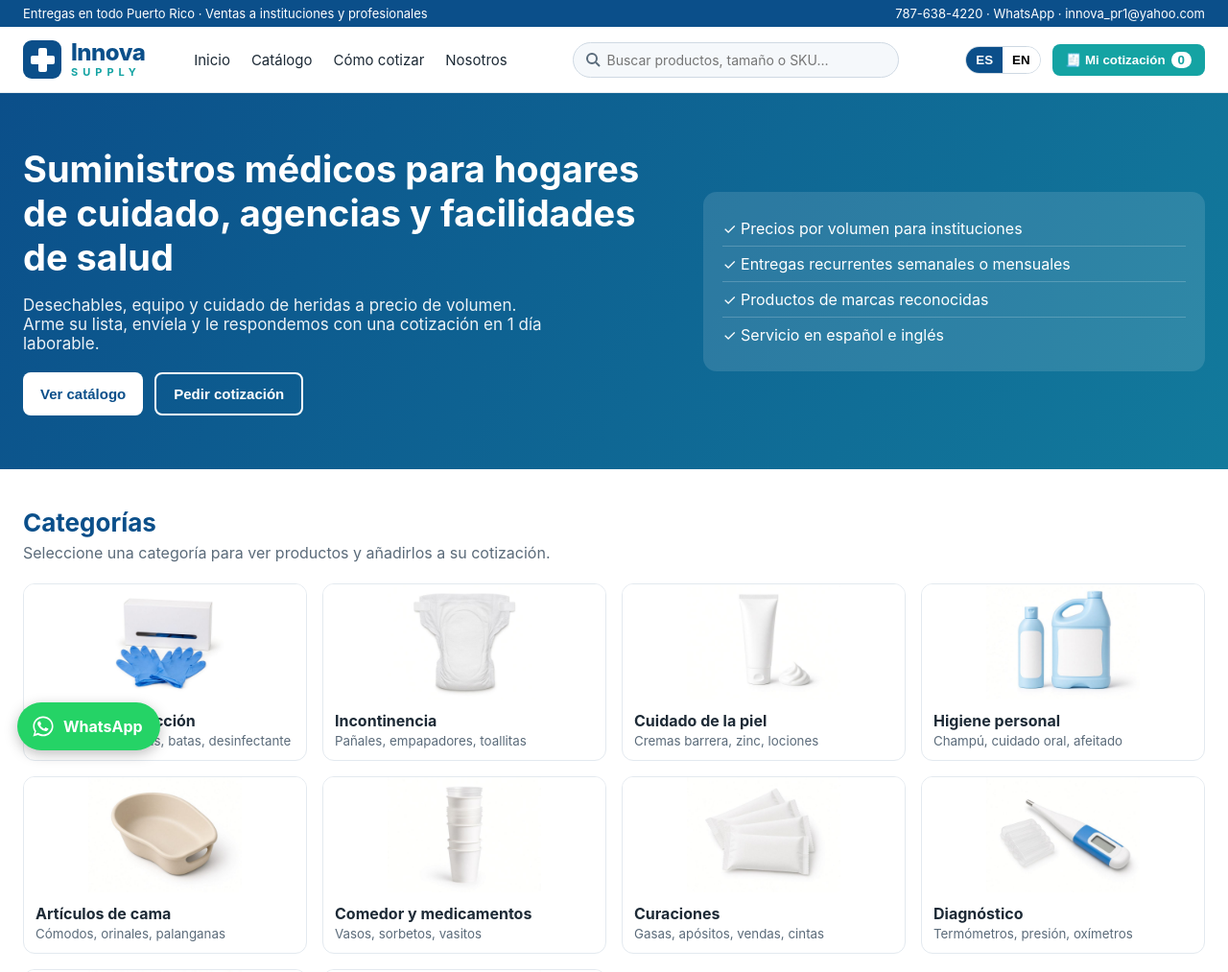
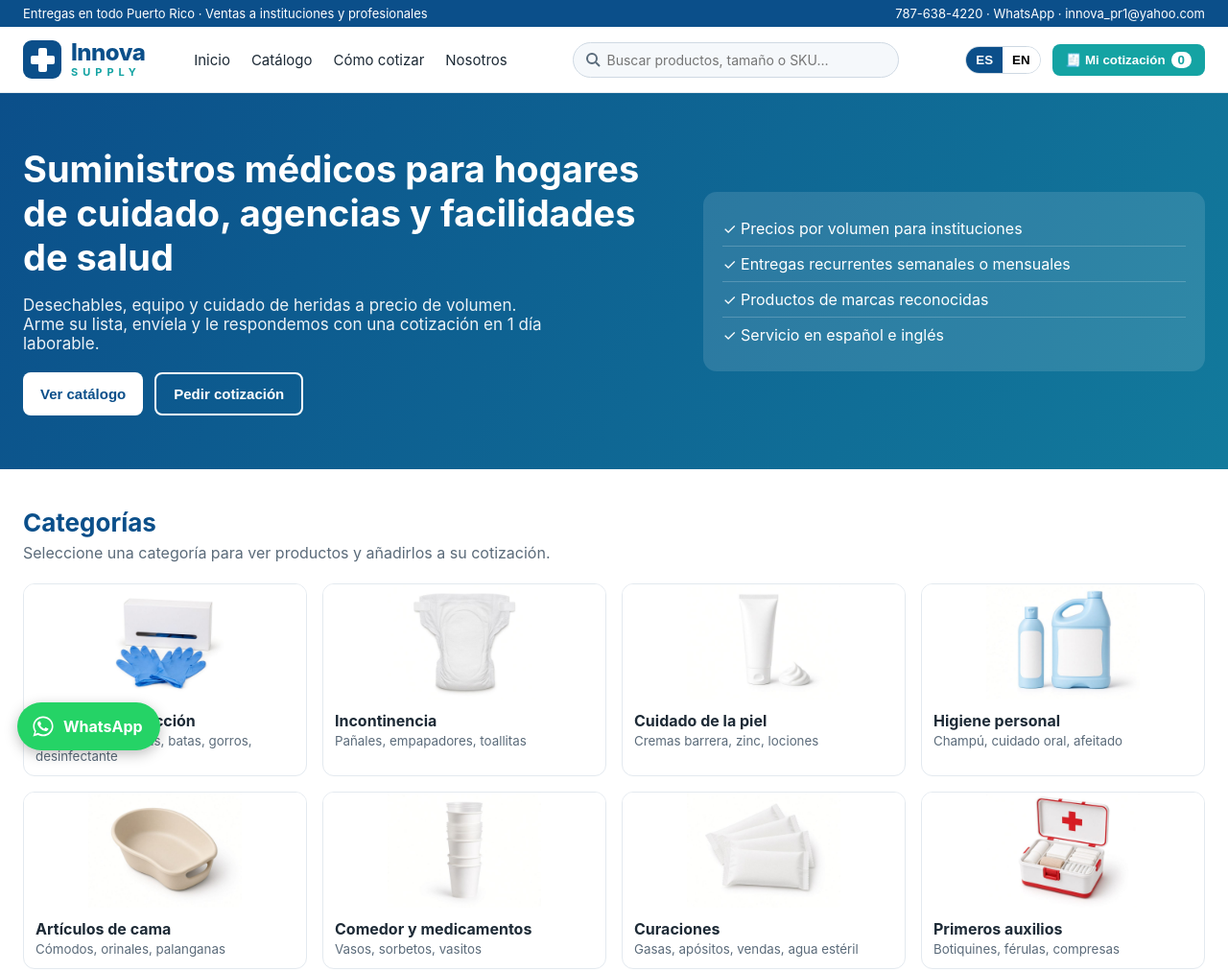
Before and after one commit to RetroPasta/innova-site, a plain HTML site: page index.html in a window 1280 px wide. Shown: the top 1013 px of the page at 96% size. Drawn offline with Linux system fonts and the light colour scheme.

Commit message:
Add first aid, glucose testing, and related catalog items
New products from Omega invoice sales: first aid kits, cold packs, splints, cervical collars, tongue depressors, glucometers, lancets, glucose strips, sterile water/saline, and bouffant caps.

```diff
--- a/index.html
+++ b/index.html
@@ -103,7 +103,7 @@ table{width:100%;border-collapse:collapse;font-size:14px}td,th{padding:10px;bord
 
 <script>
 const CATS=[
-{id:'ppe',i:'🧤',es:'Guantes y protección',en:'Gloves & PPE',ses:'Guantes, mascarillas, batas, desinfectante',sen:'Gloves, masks, gowns, sanitizer',p:[
+{id:'ppe',i:'🧤',es:'Guantes y protección',en:'Gloves & PPE',ses:'Guantes, mascarillas, batas, gorros, desinfectante',sen:'Gloves, masks, gowns, caps, sanitizer',p:[
  {es:'Guantes de examen de nitrilo, sin polvo',en:'Nitrile exam gloves, powder-free',s:['XS','S','M','L','XL'],k:{es:['Caja de 100','Caja grande 10×100','Caja de 200'],en:['Box of 100','Case 10×100','Box of 200']},sku:'PPE-NG-010',kw:'guantes nitrilo examen sin polvo azul gloves nitrile exam powder free latex free'},
  {es:'Guantes de vinilo, sin polvo',en:'Vinyl exam gloves, powder-free',s:['S','M','L','XL'],k:{es:['Caja de 100','Caja grande 10×100'],en:['Box of 100','Case 10×100']},sku:'PPE-VG-020',kw:'guantes vinilo desechables baratos gloves vinyl disposable food'},
  {es:'Guantes de examen de látex, sin polvo',en:'Latex exam gloves, powder-free',s:['XS','S','M','L','XL'],k:{es:['Caja de 100','Caja grande 10×100'],en:['Box of 100','Case 10×100']},sku:'PPE-LG-030',kw:'guantes latex examen gloves latex exam'},
@@ -114,7 +114,8 @@ const CATS=[
  {es:'Delantal plástico desechable',en:'Disposable plastic apron',s:['24″ × 42″'],k:{es:['Caja de 100','Caja grande 10×100'],en:['Box of 100','Case 10×100']},sku:'PPE-AP-080',kw:'delantal plastico apron polietileno'},
  {es:'Babero para adulto desechable',en:'Adult disposable lap bib',s:{es:['16″ × 33″ con lazos','16″ × 33″ por la cabeza'],en:['16″ × 33″ tie-back','16″ × 33″ slip-on']},k:{es:['Caja de 300'],en:['Case of 300']},sku:'PPE-BB-090',kw:'babero adulto bib comida clothing protector'},
  {es:'Desinfectante de manos',en:'Hand sanitizer',s:{es:['1 oz','2 oz','4 oz','8 oz','Sobres'],en:['1 oz','2 oz','4 oz','8 oz','Packets']},k:{es:['Caja de 24 a 48'],en:['Case of 24 to 48']},sku:'PPE-HS-100',kw:'desinfectante gel alcohol manos sanitizer hand gel higiene'},
- {es:'Toallitas desinfectantes de manos',en:'Hand sanitizer wipes',s:{es:['Envase de 135'],en:['Canister of 135']},k:{es:['Caja de 12 envases'],en:['Case of 12 canisters']},sku:'PPE-SW-110',kw:'toallitas desinfectantes wipes sanitizer higiene manos'}]},
+ {es:'Toallitas desinfectantes de manos',en:'Hand sanitizer wipes',s:{es:['Envase de 135'],en:['Canister of 135']},k:{es:['Caja de 12 envases'],en:['Case of 12 canisters']},sku:'PPE-SW-110',kw:'toallitas desinfectantes wipes sanitizer higiene manos'},
+ {es:'Gorros desechables (bouffant)',en:'Disposable bouffant caps',s:['21″','24″'],k:{es:['Caja de 100','Caja grande 10×100'],en:['Box of 100','Case 10×100']},sku:'PPE-BC-120',kw:'gorros desechables bouffant caps cofia hair net'}]},
 {id:'inc',i:'🩲',es:'Incontinencia',en:'Incontinence',ses:'Pañales, empapadores, toallitas',sen:'Briefs, underpads, wipes',p:[
  {es:'Pañal adulto con cintas',en:'Adult brief with tabs',s:['S','M','L','XL'],k:{es:['Caja 4×18','Caja 6×12'],en:['Case 4×18','Case 6×12']},sku:'INC-BR-001',kw:'panal panales adulto diaper diapers brief pull up incontinencia'},
  {es:'Empapadores desechables',en:'Disposable underpads',s:['17×24','23×24','23×36','30×30','30×36'],k:{es:['Paquete de 50 a 100','Caja de 2 a 3 paquetes'],en:['Pack of 50 to 100','Case of 2 to 3 packs']},sku:'INC-UP-200',kw:'empapadores protectores de cama chucks chux underpads bed pads absorbente'},
@@ -151,7 +152,7 @@ const CATS=[
  {es:'Sorbetos flexibles',en:'Flex straws',s:['7¾″'],k:{es:['Caja de 400','Caja grande 25×400'],en:['Box of 400','Case 25×400']},sku:'DIN-ST-610',kw:'sorbetos pajillas straws'},
  {es:'Vasitos para medicamentos',en:'Medicine cups',s:{es:['Plástico 1 oz','Papel 0.5 a 1 oz'],en:['1 oz plastic','0.5 to 1 oz paper']},k:{es:['Manga de 100 a 250'],en:['Sleeve of 100 to 250']},sku:'DIN-MC-620',kw:'vasitos medicina medicine cups souffle'},
  {es:'Triturador de pastillas y bolsitas',en:'Pill crusher and pouches',s:{es:['Bolsitas 2×4.5'],en:['2×4.5 pouches']},k:{es:['Paquete de 50'],en:['Pack of 50']},sku:'DIN-PC-630',kw:'triturador pastillas pill crusher'}]},
-{id:'wound',i:'🩹',es:'Curaciones',en:'Wound care',ses:'Gasas, apósitos, vendas, cintas',sen:'Gauze, dressings, bandages, tape',p:[
+{id:'wound',i:'🩹',es:'Curaciones',en:'Wound care',ses:'Gasas, apósitos, vendas, agua estéril',sen:'Gauze, dressings, bandages, sterile water',p:[
  {es:'Gasas (estériles y no estériles)',en:'Gauze sponges (sterile & non-sterile)',s:['2×2','3×3','4×4'],k:{es:['Manga de 200 (no estéril)','Caja estéril (varía)'],en:['Sleeve of 200 (non-sterile)','Sterile box (varies)']},sku:'WND-GZ-700',kw:'gasa gauze 4x4 2x2 curacion'},
  {es:'Apósitos no adherentes',en:'Non-adherent pads',s:['2×3','3×4','3×8'],k:{es:['Caja de 50 a 100'],en:['Box of 50 to 100']},sku:'WND-NA-710',kw:'aposito no adherente telfa non adherent pad'},
  {es:'Apósitos combinados (ABD)',en:'Combine (ABD) pads',s:['5×9','8×7.5','8×10'],k:{es:['Varía'],en:['Varies']},sku:'WND-CP-720',kw:'abd combine aposito grande'},
@@ -162,12 +163,22 @@ const CATS=[
  {es:'Curitas (vendajes adhesivos)',en:'Adhesive bandages',s:{es:['Varios tamaños'],en:['Assorted sizes']},k:{es:['Caja'],en:['Box']},sku:'WND-AB-740',kw:'curitas band aid adhesive bandage'},
  {es:'Vendas elásticas',en:'Elastic bandages',s:['2″','3″','4″','6″'],k:{es:['Caja'],en:['Box']},sku:'WND-EB-750',kw:'venda elastica ace elastic bandage'},
  {es:'Almohadillas de alcohol',en:'Alcohol prep pads',s:{es:['Medianas','Grandes'],en:['Medium','Large']},k:{es:['Caja de 100 a 200'],en:['Box of 100 to 200']},sku:'WND-AP-760',kw:'alcohol prep pads toallitas alcohol'},
- {es:'Aplicadores y bolas de algodón',en:'Cotton-tipped applicators and cotton balls',s:['3″','6″'],k:{es:['Caja de 1,000'],en:['Box of 1,000']},sku:'WND-CA-770',kw:'aplicadores algodon q-tips cotton balls'}]},
-{id:'diag',i:'🩺',es:'Diagnóstico',en:'Diagnostics',ses:'Termómetros, presión, oxímetros',sen:'Thermometers, BP cuffs, oximeters',p:[
+ {es:'Aplicadores y bolas de algodón',en:'Cotton-tipped applicators and cotton balls',s:['3″','6″'],k:{es:['Caja de 1,000'],en:['Box of 1,000']},sku:'WND-CA-770',kw:'aplicadores algodon q-tips cotton balls'},
+ {es:'Agua estéril y solución salina',en:'Sterile water and saline',s:{es:['Agua estéril 500 mL','Agua estéril 1,000 mL','Solución salina 0.9% 500 mL','Solución salina 0.9% 1,000 mL'],en:['Sterile water 500 mL','Sterile water 1,000 mL','0.9% saline 500 mL','0.9% saline 1,000 mL']},k:{es:['Unidad','Caja de 4'],en:['Each','Case of 4']},sku:'WND-SW-765',kw:'agua esteril sterile water solucion salina saline irrigacion'}]},
+{id:'fa',i:'⛑️',es:'Primeros auxilios',en:'First aid',ses:'Botiquines, férulas, compresas',sen:'Kits, splints, cold packs',p:[
+ {es:'Botiquín de primeros auxilios',en:'First aid kit',s:{es:['25 personas','50 personas','100 personas'],en:['25-person','50-person','100-person']},k:{es:['Unidad','Recambio'],en:['Each','Refill']},sku:'FA-KT-950',kw:'botiquin primeros auxilios first aid kit recambio refill emergencia'},
+ {es:'Compresa fría',en:'Cold pack',s:{es:['Instantánea','Reutilizable'],en:['Instant','Reusable']},k:{es:['Unidad','Caja de 24'],en:['Each','Case of 24']},sku:'FA-CP-960',kw:'compresa fria instantanea cold pack hielo seco ice pack'},
+ {es:'Férulas',en:'Splints',s:{es:['Dedo','Brazo (tabla)'],en:['Finger','Arm (board)']},k:{es:['Unidad','Caja'],en:['Each','Box']},sku:'FA-SP-970',kw:'ferula ferulas splint finger inmovilizador tabla dedo'},
+ {es:'Collar cervical de foam',en:'Foam cervical collar',s:{es:['Niño','Joven','Adulto'],en:['Child','Youth','Adult']},k:{es:['Unidad'],en:['Each']},sku:'FA-CC-980',kw:'collar cervical foam neck collar inmovilizador cuello'},
+ {es:'Depresores de lengua',en:'Tongue depressors',s:{es:['Junior','Adulto'],en:['Junior','Adult']},k:{es:['Caja de 500'],en:['Box of 500']},sku:'FA-TD-990',kw:'depresores lengua tongue depressors bajalenguas'}]},
+{id:'diag',i:'🩺',es:'Diagnóstico',en:'Diagnostics',ses:'Termómetros, presión, oxímetros, glucómetros',sen:'Thermometers, BP cuffs, oximeters, glucose',p:[
  {es:'Termómetro digital y fundas',en:'Digital thermometer and probe covers',s:{es:['Punta flexible'],en:['Flexible tip']},k:{es:['Termómetro','Fundas (100)'],en:['Thermometer','Probe covers (100)']},sku:'DX-TH-800',kw:'termometro thermometer fiebre fundas'},
  {es:'Esfigmomanómetro (manual de presión)',en:'Blood pressure cuff',s:{es:['Adulto','Adulto grande','Muslo'],en:['Adult','Large adult','Thigh']},k:{es:['Unidad'],en:['Each']},sku:'DX-BP-810',kw:'presion esfigmomanometro tensiometro blood pressure bp cuff'},
  {es:'Oxímetro de pulso',en:'Pulse oximeter',s:{es:['De dedo'],en:['Fingertip']},k:{es:['Unidad'],en:['Each']},sku:'DX-PO-820',kw:'oximetro pulse oximeter saturacion oxigeno'},
- {es:'Estetoscopio',en:'Stethoscope',s:{es:['Una cabeza','Dos cabezas'],en:['Single head','Dual head']},k:{es:['Unidad'],en:['Each']},sku:'DX-SS-830',kw:'estetoscopio stethoscope'}]},
+ {es:'Estetoscopio',en:'Stethoscope',s:{es:['Una cabeza','Dos cabezas'],en:['Single head','Dual head']},k:{es:['Unidad'],en:['Each']},sku:'DX-SS-830',kw:'estetoscopio stethoscope'},
+ {es:'Glucómetro',en:'Glucose meter',s:{es:['Estándar'],en:['Standard']},k:{es:['Unidad'],en:['Each']},sku:'DX-GM-840',kw:'glucometro glucómetro glucose meter medidor azucar diabetes'},
+ {es:'Lancetas',en:'Lancets',s:['28G','30G'],k:{es:['Caja de 100'],en:['Box of 100']},sku:'DX-LC-850',kw:'lancetas lancets glucosa diabetes puncion punción'},
+ {es:'Tirillas de glucosa',en:'Glucose test strips',s:{es:['Compatibles con el glucómetro'],en:['Compatible with the meter']},k:{es:['Caja de 50'],en:['Box of 50']},sku:'DX-GS-860',kw:'tirillas glucosa glucose test strips azucar diabetes'}]},
 {id:'saf',i:'🦺',es:'Seguridad del paciente',en:'Patient safety',ses:'Cinturones, medias, bolsas',sen:'Gait belts, socks, bags',p:[
  {es:'Cinturón de marcha (gait belt)',en:'Gait belt',s:['60″ × 2″'],k:{es:['Unidad'],en:['Each']},sku:'SAF-GB-900',kw:'cinturon gait belt transferencia caidas'},
  {es:'Medias antideslizantes',en:'Non-skid slipper socks',s:['S','M','L','XL','2XL','3XL','4XL'],k:{es:['1 par','Caja de 48 pares'],en:['1 pair','Case of 48 pairs']},sku:'SAF-SS-910',kw:'medias antideslizantes slipper socks caidas'},
```
Also changed, not shown: img/DX-GM-840.jpg (added), img/DX-GS-860.jpg (added), img/DX-LC-850.jpg (added), img/FA-CC-980.jpg (added), img/FA-CP-960.jpg (added), img/FA-KT-950.jpg (added), img/FA-SP-970.jpg (added), img/FA-TD-990.jpg (added), img/PPE-BC-120.jpg (added), img/WND-SW-765.jpg (added).
